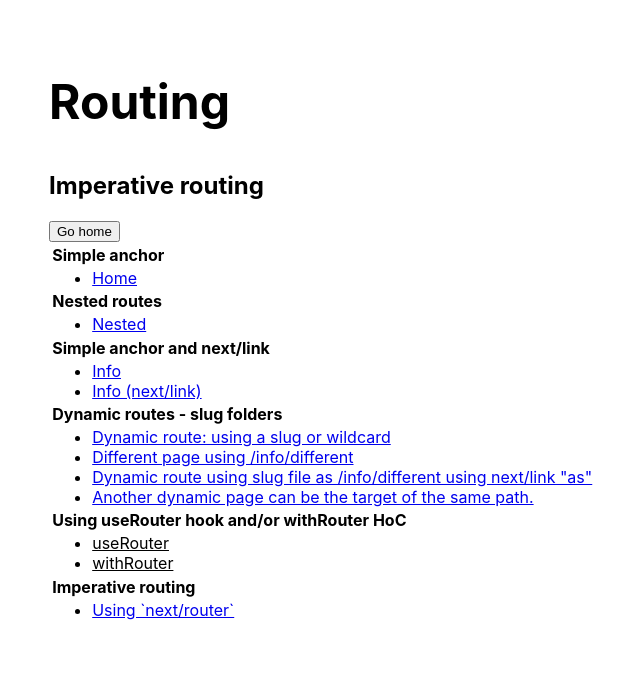
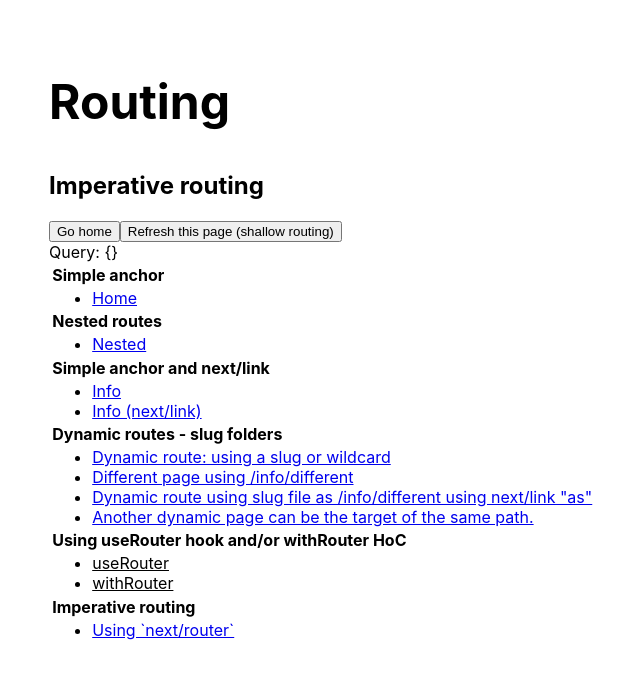
Before and after one commit to maurocarrero/nextjs-session, a Next.js app: page /routers/imperative in a window 1280 px wide. Shown: the top 678 px of the page, without its empty margins (251-891 px from the left). Built offline with nearby package versions, Linux system fonts and the light colour scheme.

Commit message:
add shallow routing example

```diff
--- a/pages/routers/imperative.js
+++ b/pages/routers/imperative.js
@@ -1,10 +1,28 @@
 import Router from 'next/router';
+import { withRouter } from 'next/router';
 
-const DoSomethingRouter = () => (
+const DoSomethingRouter = ({ router }) => (
   <section>
     <h2>Imperative routing</h2>
     <button onClick={() => Router.push('/')}>Go home</button>
+    <button
+      onClick={() =>
+        Router.push(
+          '/routers/imperative?counter=10',
+          { auth: null },
+          { shallow: true }
+        )
+      }
+    >
+      Refresh this page (shallow routing)
+    </button>
+    <div>Query: {JSON.stringify(router.query)}</div>
   </section>
 );
 
-export default DoSomethingRouter;
+DoSomethingRouter.getInitialProps = async () => {
+  console.log('/routers/imperative :: shallow routing');
+  return {};
+};
+
+export default withRouter(DoSomethingRouter);
```
